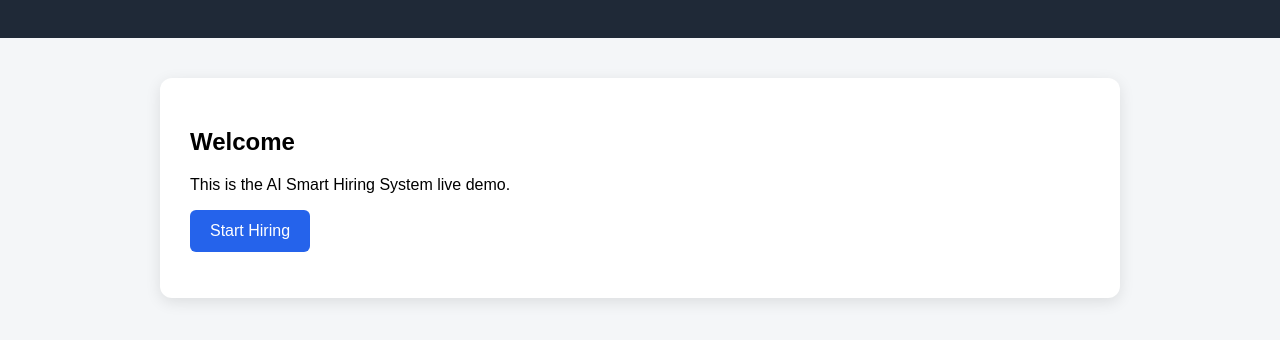
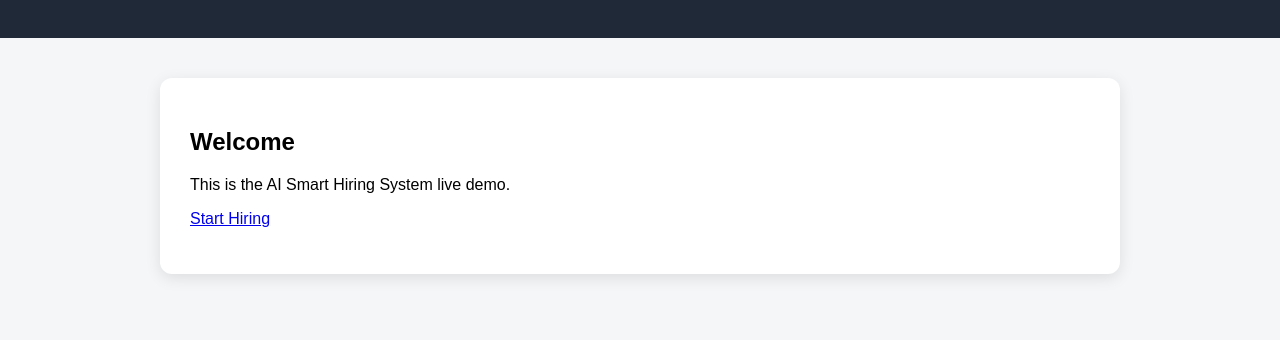
Before and after one commit to abarnasuba2024-ops/ai-smart-hiring-system, a plain HTML site: page index.html in a window 1280 px wide. Shown: the part 126-466 px from the top of the page. Drawn offline with Linux system fonts and the light colour scheme.

Commit message:
Update index.html

```diff
--- a/index.html
+++ b/index.html
@@ -53,9 +53,9 @@
         This is the AI Smart Hiring System live demo.
     </p>
 
-    <button onclick="showMessage()">
-        Start Hiring
-    </button>
+    <a href="add_job.html" class="start-btn">
+    Start Hiring
+</a>
 
     <p id="message"></p>
 </div>
```
